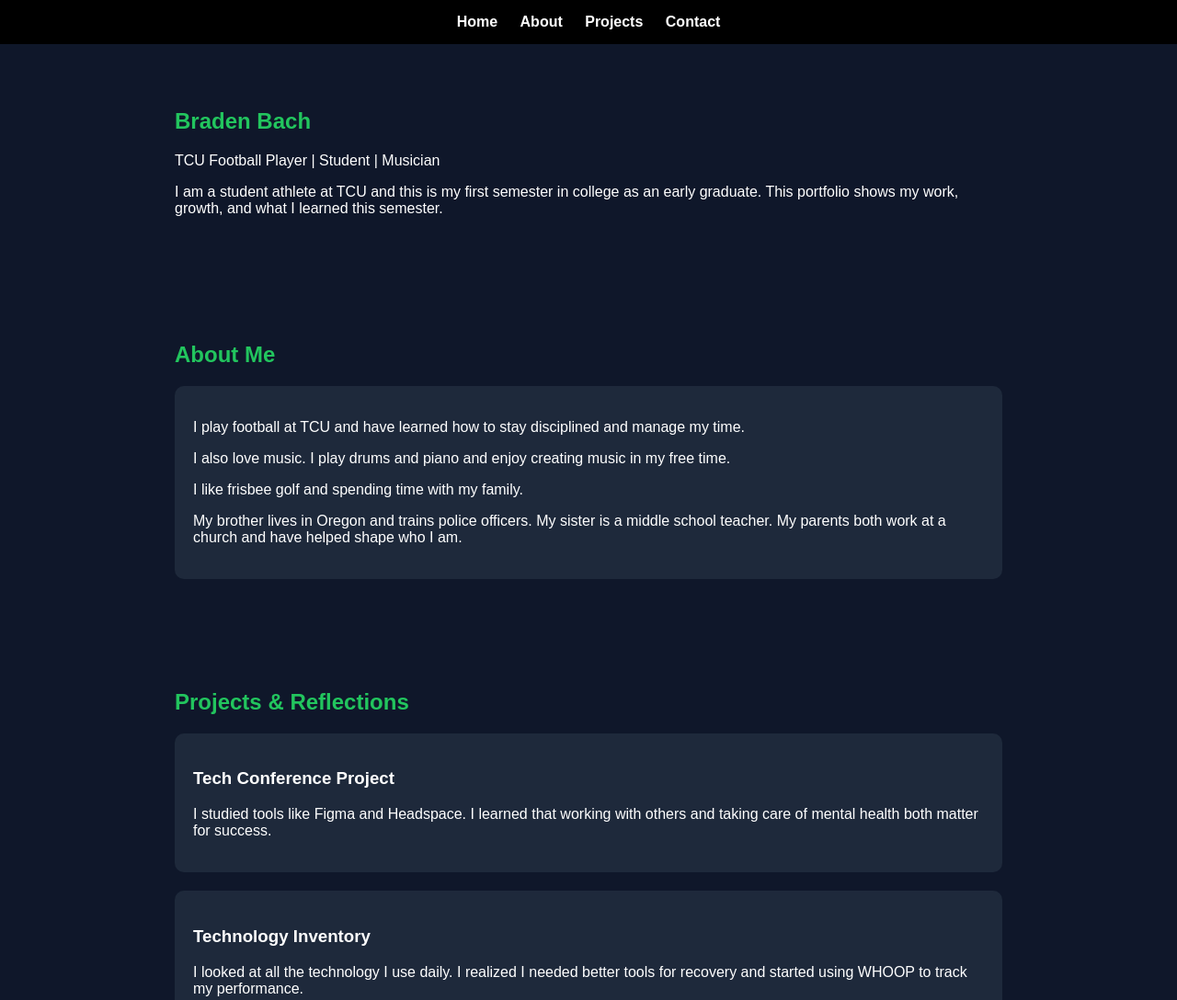
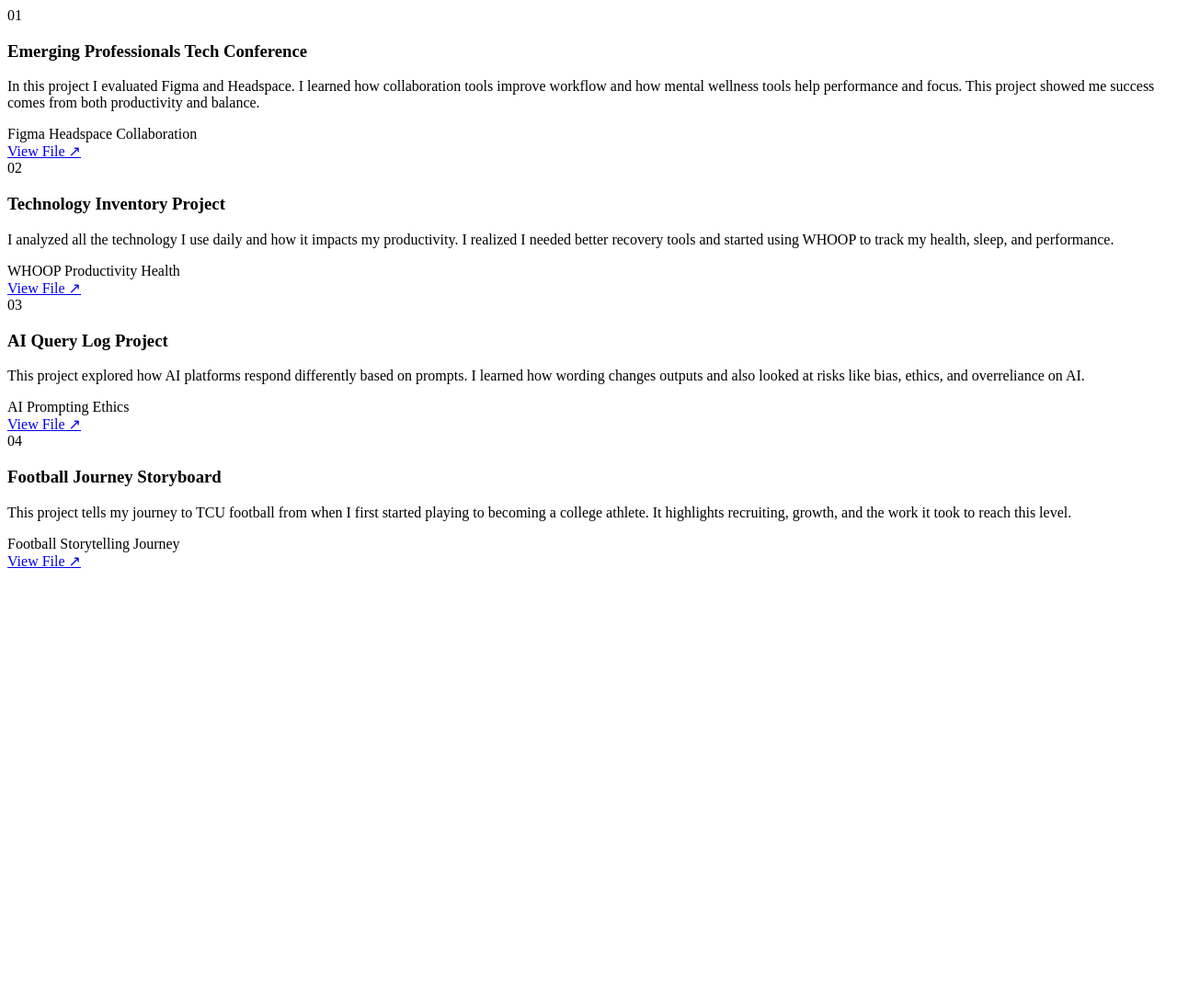
Before and after one commit to bradenbach85-droid/portfolio, a plain HTML site: page index.html in a window 1280 px wide. Shown: the top 1088 px of the page at 92% size. After the commit the page ends 800 px from the top, so only its background shows below. Drawn offline with Linux system fonts and the light colour scheme.

Commit message:
Update index.html

```diff
--- a/index.html
+++ b/index.html
@@ -1,137 +1,79 @@
-<!DOCTYPE html>
-<html lang="en">
-<head>
-<meta charset="UTF-8">
-<meta name="viewport" content="width=device-width, initial-scale=1.0">
-<title>Braden Bach Portfolio</title>
+<div class="projects-list">
 
-<style>
-body {
-    margin: 0;
-    font-family: Arial, sans-serif;
-    background: #0f172a;
-    color: white;
-}
-
-nav {
-    background: black;
-    padding: 15px;
-    text-align: center;
-}
-
-nav a {
-    color: white;
-    margin: 10px;
-    text-decoration: none;
-    font-weight: bold;
-}
-
-nav a:hover {
-    color: #22c55e;
-}
-
-section {
-    padding: 50px;
-    max-width: 900px;
-    margin: auto;
-}
-
-h1, h2 {
-    color: #22c55e;
-}
-
-.card {
-    background: #1e293b;
-    padding: 20px;
-    margin-top: 20px;
-    border-radius: 10px;
-}
-</style>
-</head>
-
-<body>
-
-<nav>
-<a href="#home">Home</a>
-<a href="#about">About</a>
-<a href="#projects">Projects</a>
-<a href="#contact">Contact</a>
-</nav>
-
-<section id="home">
-<h1>Braden Bach</h1>
-<p>TCU Football Player | Student | Musician</p>
-
-<p>
-I am a student athlete at TCU and this is my first semester in college as an early graduate.
-This portfolio shows my work, growth, and what I learned this semester.
+  <!-- PROJECT 1 -->
+  <div class="project-card">
+    <div class="project-num">01</div>
+    <div class="project-body">
+      <h3 class="project-title">Emerging Professionals Tech Conference</h3>
+      <p class="project-desc">
+        In this project I evaluated Figma and Headspace. I learned how collaboration tools improve workflow and how mental wellness tools help performance and focus. This project showed me success comes from both productivity and balance.
       </p>
-</section>
-
-<section id="about">
-<h2>About Me</h2>
-
-<div class="card">
-<p>
-I play football at TCU and have learned how to stay disciplined and manage my time.
-</p>
-
-<p>
-I also love music. I play drums and piano and enjoy creating music in my free time.
-</p>
-
-<p>
-I like frisbee golf and spending time with my family.
-</p>
-
-<p>
-My brother lives in Oregon and trains police officers. My sister is a middle school teacher.
-My parents both work at a church and have helped shape who I am.
-</p>
+      <div class="project-tags">
+        <span class="project-tag">Figma</span>
+        <span class="project-tag">Headspace</span>
+        <span class="project-tag">Collaboration</span>
       </div>
-</section>
-
-<section id="projects">
-<h2>Projects & Reflections</h2>
-
-<div class="card">
-<h3>Tech Conference Project</h3>
-<p>
-I studied tools like Figma and Headspace. I learned that working with others and taking care of mental health both matter for success.
-</p>
+    </div>
+    <div class="project-actions">
+      <a href="Final_Emerging_Professionals_Tech_Conference.pptx-2.pdf" class="project-link primary">View File ↗</a>
+    </div>
   </div>
 
-<div class="card">
-<h3>Technology Inventory</h3>
-<p>
-I looked at all the technology I use daily. I realized I needed better tools for recovery and started using WHOOP to track my performance.
+  <!-- PROJECT 2 -->
+  <div class="project-card">
+    <div class="project-num">02</div>
+    <div class="project-body">
+      <h3 class="project-title">Technology Inventory Project</h3>
+      <p class="project-desc">
+        I analyzed all the technology I use daily and how it impacts my productivity. I realized I needed better recovery tools and started using WHOOP to track my health, sleep, and performance.
       </p>
+      <div class="project-tags">
+        <span class="project-tag">WHOOP</span>
+        <span class="project-tag">Productivity</span>
+        <span class="project-tag">Health</span>
+      </div>
+    </div>
+    <div class="project-actions">
+      <a href="Braden Bach - Technolgy inventory Project-2.pdf" class="project-link primary">View File ↗</a>
+    </div>
   </div>
 
-<div class="card">
-<h3>AI Project</h3>
-<p>
-I compared different AI tools and learned how prompts change responses. I also learned about risks like bias and overuse.
+  <!-- PROJECT 3 -->
+  <div class="project-card">
+    <div class="project-num">03</div>
+    <div class="project-body">
+      <h3 class="project-title">AI Query Log Project</h3>
+      <p class="project-desc">
+        This project explored how AI platforms respond differently based on prompts. I learned how wording changes outputs and also looked at risks like bias, ethics, and overreliance on AI.
       </p>
+      <div class="project-tags">
+        <span class="project-tag">AI</span>
+        <span class="project-tag">Prompting</span>
+        <span class="project-tag">Ethics</span>
+      </div>
+    </div>
+    <div class="project-actions">
+      <a href="AI Query Log Template-2.docx" class="project-link primary">View File ↗</a>
+    </div>
   </div>
 
-<div class="card">
-<h3>Football Story Project</h3>
-<p>
-I created a project about my journey to TCU football. It showed how hard work and staying consistent helped me reach my goals.
+  <!-- PROJECT 4 -->
+  <div class="project-card">
+    <div class="project-num">04</div>
+    <div class="project-body">
+      <h3 class="project-title">Football Journey Storyboard</h3>
+      <p class="project-desc">
+        This project tells my journey to TCU football from when I first started playing to becoming a college athlete. It highlights recruiting, growth, and the work it took to reach this level.
       </p>
+      <div class="project-tags">
+        <span class="project-tag">Football</span>
+        <span class="project-tag">Storytelling</span>
+        <span class="project-tag">Journey</span>
+      </div>
+    </div>
+    <div class="project-actions">
+      <a href="Storyboard- Braden Bach.pdf" class="project-link primary">View File ↗</a>
+    </div>
   </div>
 
-</section>
-
-<section id="contact">
-<h2>Contact</h2>
-
-<div class="card">
-<p>Email: your-email@email.com</p>
-<p>Instagram: yourhandle</p>
 </div>
-</section>
-
-</body>
-</html>
```
Lines whose indentation alone changed are shown as unchanged.
